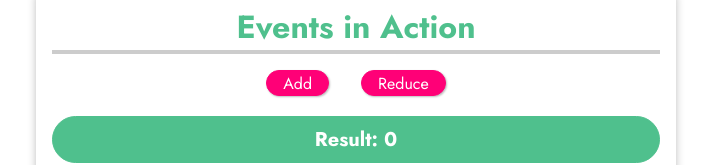
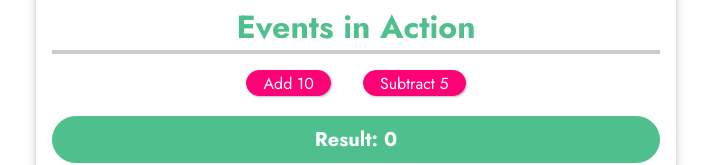
Before and after one commit to angela-mitchell-vmlyr/basics-03-events-starting-code, a plain HTML site: page index.html in a window 1280 px wide. Shown: the part 229-394 px from the top of the page, without its empty margins (284-995 px from the left). Drawn offline with nearby package versions, Linux system fonts and the light colour scheme.

Commit message:
add 10 or subtract 5 from counter

```diff
--- a/app.js
+++ b/app.js
@@ -5,11 +5,13 @@ const app = Vue.createApp({
     };
   },
   methods: {
-    add() {
-      this.counter++;
+    add(num) {
+      // this.counter = this.counter + num;
+      this.counter += num;
     },
-    reduce() {
-      this.counter--;
+    reduce(num) {
+      // this.counter = this.counter - num;
+      this.counter -= num;
     }
   }
 });
--- a/index.html
+++ b/index.html
@@ -18,12 +18,8 @@
     </header>
     <section id="events">
       <h2>Events in Action</h2>
-      <!-- you can explicitly call a function list this -->
-      <!-- <button v-on:click="add()">Add</button> -->
-
-      <!-- you can also point to a function like this = typical approach -->
-      <button v-on:click="add">Add</button>
-      <button v-on:click="reduce">Reduce</button>
+      <button v-on:click="add(10)">Add 10</button>
+      <button v-on:click="reduce(5)">Subtract 5</button>
       <p>Result: {{ counter }}</p>
     </section>
   </body>
```
